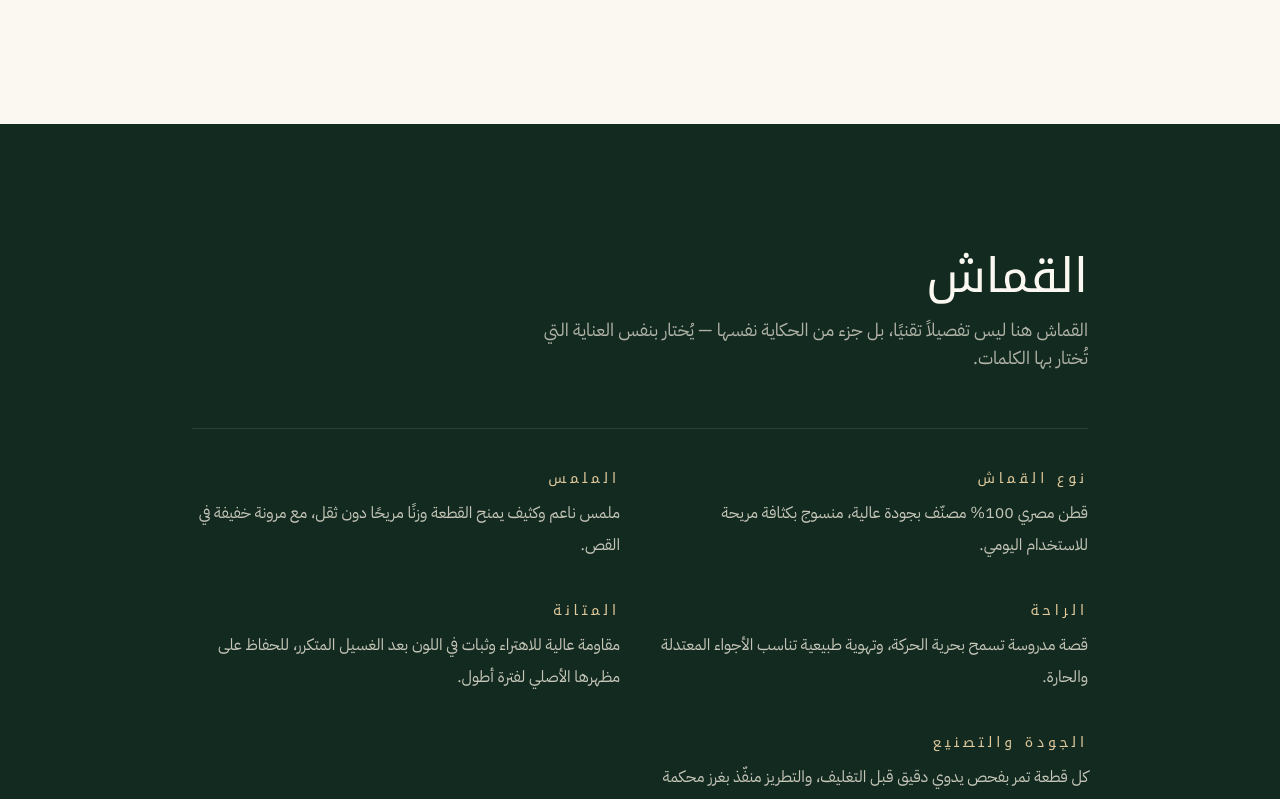
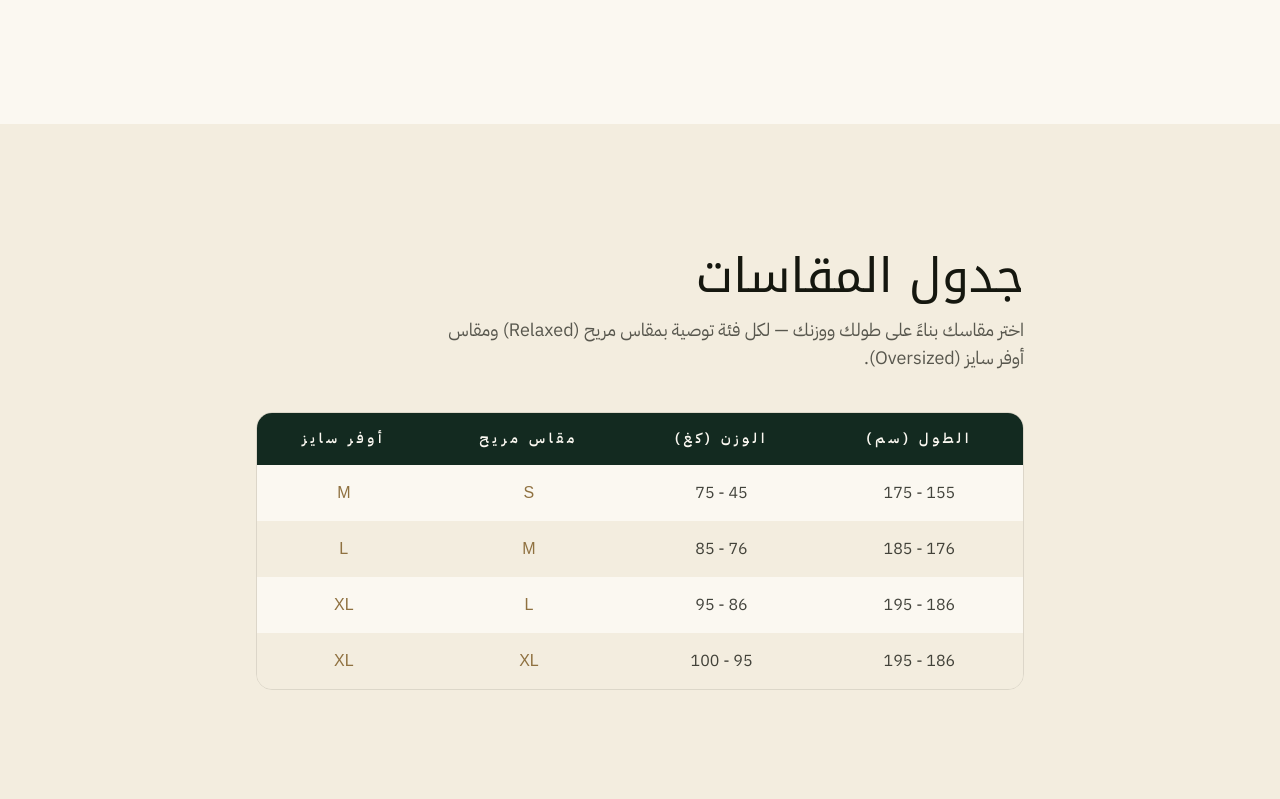
Before and after one commit to abukarshamjad2006-source/Qissa, a Next.js app in the folder qissa-showcase/: page /product in a window 1280 px wide. Shown: the part 1180-1979 px from the top of the page. Built offline with nearby package versions, Linux system fonts and the light colour scheme.

Commit message:
Add SizeChart component to ProductPage

```diff
--- a/qissa-showcase/app/product/page.tsx
+++ b/qissa-showcase/app/product/page.tsx
@@ -1,6 +1,7 @@
 import { productContent } from "@/content/product";
 import ProductHero from "@/components/ProductHero";
 import ProductDescription from "@/components/ProductDescription";
+import SizeChart from "@/components/SizeChart";
 import FabricSection from "@/components/FabricSection";
 
 export default async function ProductPage({
@@ -17,6 +18,11 @@ export default async function ProductPage({
     <main className="bg-cream-50">
       <ProductHero color={color} />
       <ProductDescription paragraphs={productContent.designDescription} />
+      <SizeChart
+        title={productContent.sizeChartTitle}
+        intro={productContent.sizeChartIntro}
+        rows={productContent.sizeChartRows}
+      />
       <FabricSection
         intro={productContent.fabricIntro}
         details={productContent.fabricDetails}
```
